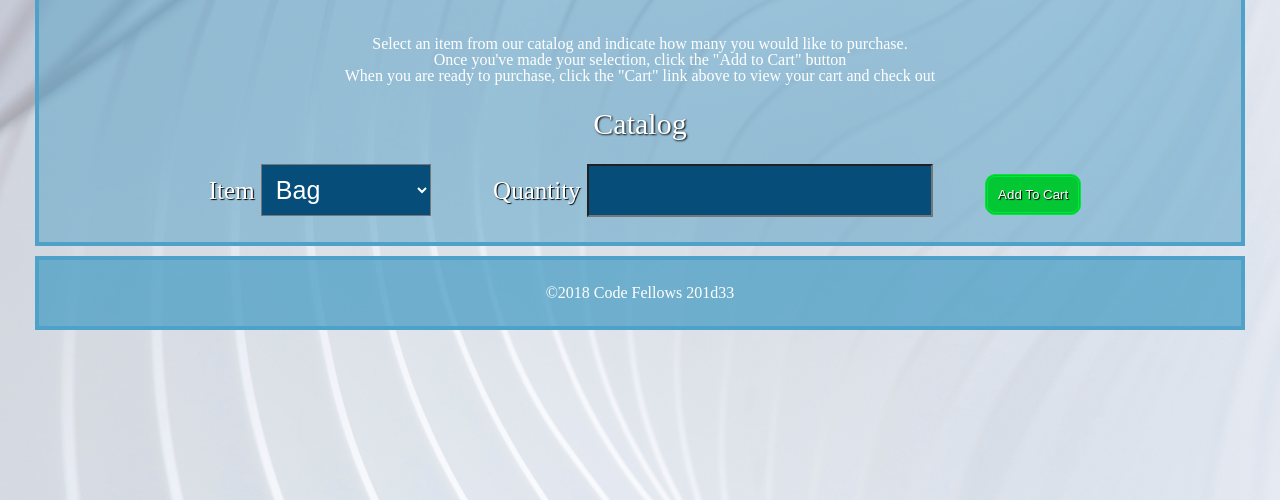
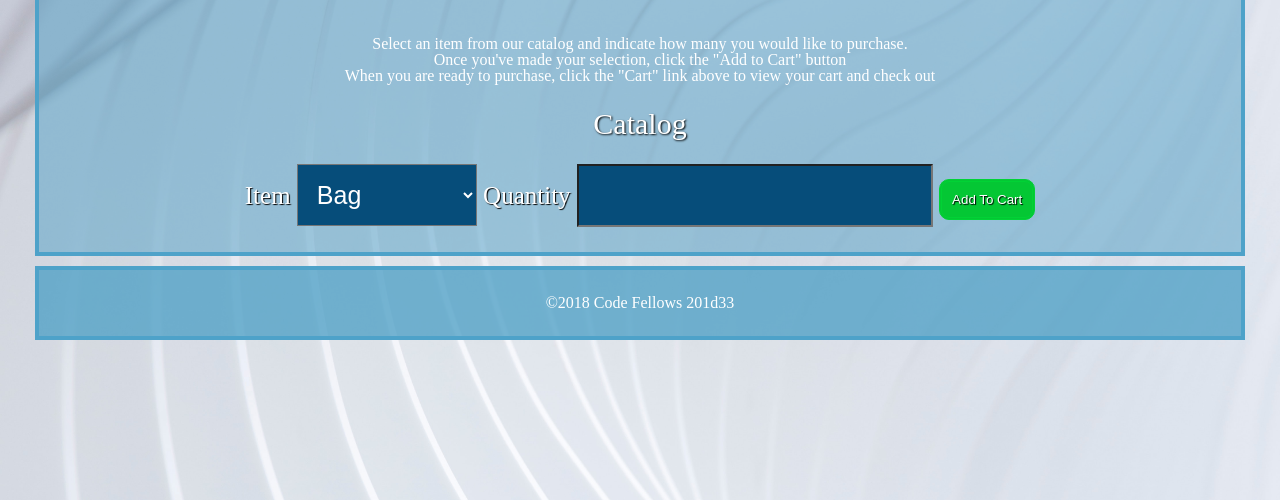
Before and after one commit to NicholasBrown-01/Lab14, a plain HTML site: page index.html in a window 1280 px wide. Shown: the part 300-800 px from the top of the page. Drawn offline with Linux system fonts and the light colour scheme.

Commit message:
Updated CSS highlight boxes

```diff
--- a/css/style.css
+++ b/css/style.css
@@ -7,7 +7,6 @@
   background-repeat: no-repeat;
   text-align: center;
   color: white;
-
 }
 
 header {
@@ -60,18 +59,20 @@ fieldset legend {
 }
 
 fieldset label {
-  margin-right: 20px;
   font-size: 25px;
   text-shadow: 1px 1px 1px rgb(0, 0, 0);
-  padding: 10px;
 }
 
 fieldset label #items, #quantity {
-  margin-right: 16px;
   font-size: 25px;
-  padding: 10px;
+  padding: 15px;
   color: white;
   background-color: rgb(6, 77, 122)
+}
+
+fieldset label #items:hover, #quantity:hover {
+  transition: .1s;
+  background-color: rgb(11, 124, 194)
 }
 
 .copy input[type="submit"] {
@@ -80,7 +81,12 @@ fieldset label #items, #quantity {
   padding: 10px;
   border-radius: 10px;
   text-shadow: 1px 1px 1px rgb(0, 0, 0);
-  border: double rgb(0, 233, 58);
+  border: double rgb(1, 210, 53);
+}
+
+.copy input[type="submit"]:hover {
+background-color: rgb(5, 227, 60);
+transition: .1s;
 }
 
 
@@ -96,5 +102,4 @@ footer {
   padding: 25px;
   margin: 10px;
   border: 4px solid rgb(78, 162, 201)
-
 }
--- a/js/app.js
+++ b/js/app.js
@@ -24,6 +24,7 @@ Cart.prototype.addItem = function(product, quantity) {
 
 Cart.prototype.saveToLocalStorage = function() {
   // TODO: Fill in this instance method to save the contents of the cart to localStorage
+
 };
 
 Cart.prototype.removeItem = function(item) {
```
